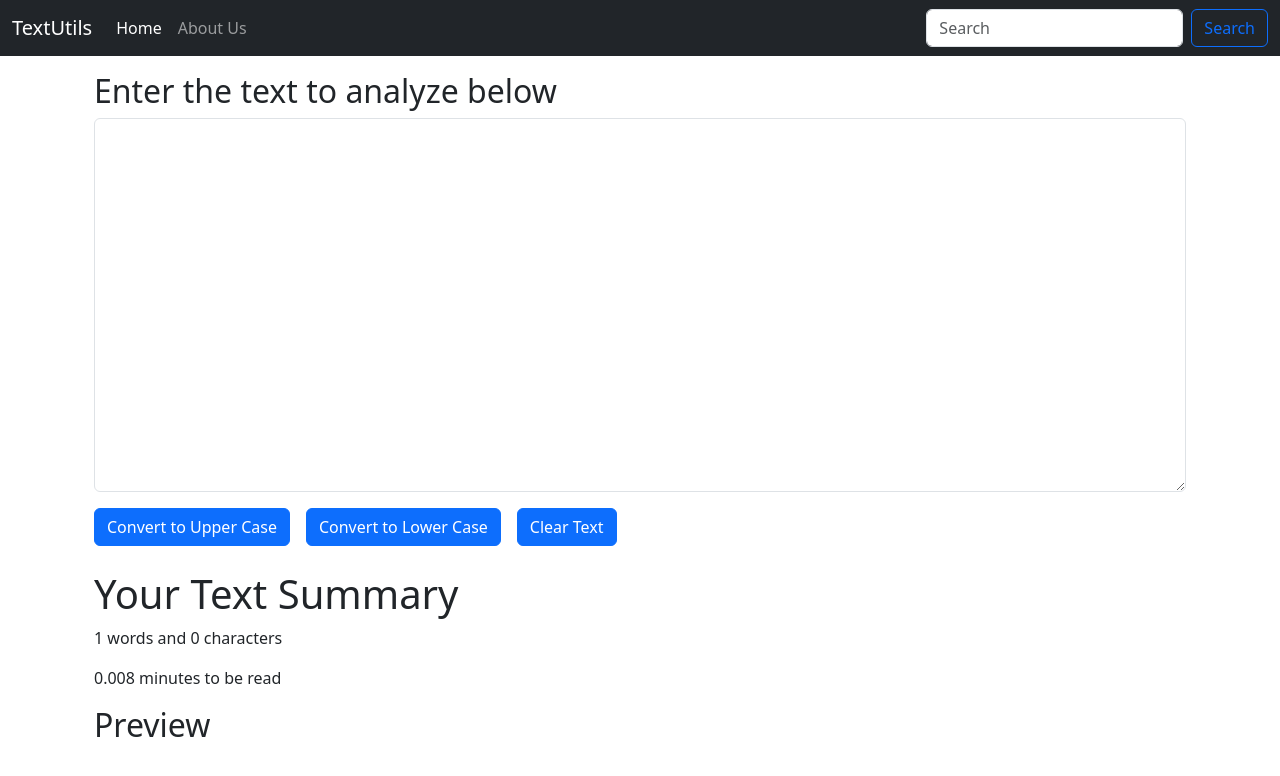
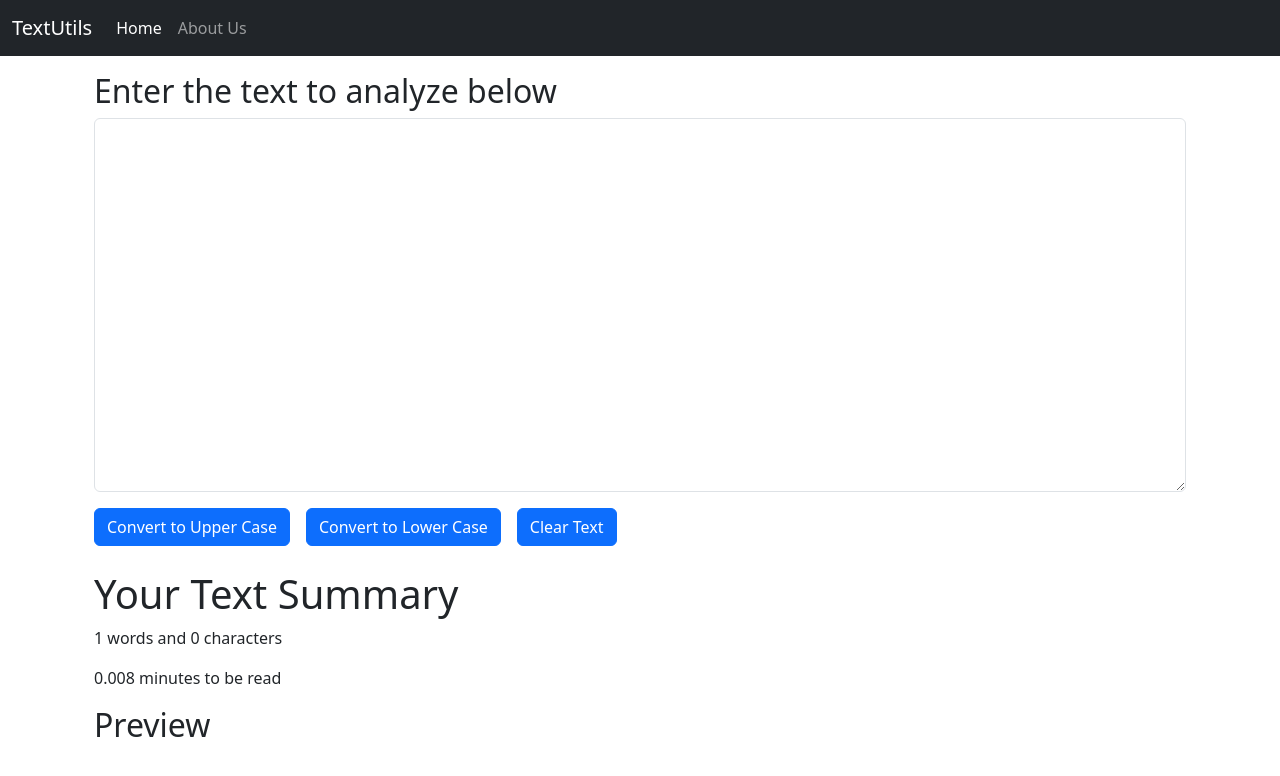
Before and after one commit to sourabh-bhatt/TextUtils, a React (Create React App) app: page / in a window 1280 px wide. Shown: the top 776 px of the page. Built offline with nearby package versions, Linux system fonts and the light colour scheme.

Commit message:
Removed the search feature :(

```diff
--- a/src/components/Navbar.js
+++ b/src/components/Navbar.js
@@ -35,17 +35,6 @@
                 </a>
               </li>
             </ul>
-            <form className="d-flex" role="search">
-              <input
-                className="form-control me-2"
-                type="search"
-                placeholder="Search"
-                aria-label="Search"
-              />
-              <button className="btn btn-outline-primary" type="submit">
-                Search
-              </button>
-            </form>
           </div>
         </div>
       </nav>
```
